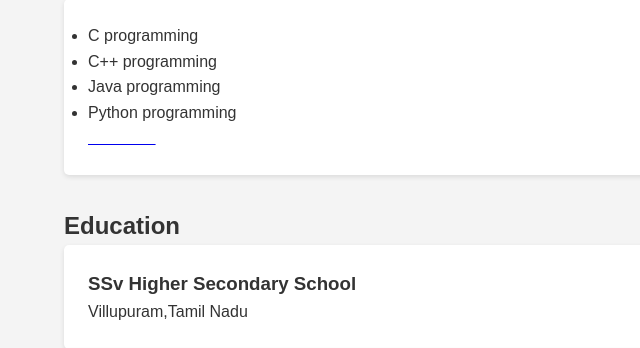
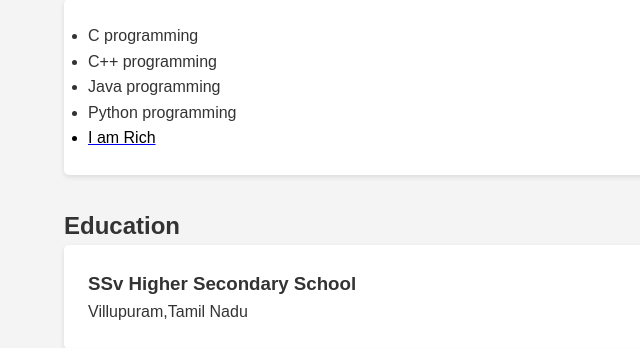
Before and after one commit to amark2005/vicky, a Flask app: page / in a window 1280 px wide. Shown: the part 769-1117 px from the top of the page, without its empty margins (0-640 px from the left). Run offline with Flask 3, Linux system fonts and the light colour scheme.

Commit message:
Update style.css

```diff
--- a/static/style.css
+++ b/static/style.css
@@ -83,7 +83,8 @@ footer {
 }
 
 #rich {
-    color: #fff;
+    color: #000000;
+    background: #fff;
     text-decoration: none;
 }
 
```
